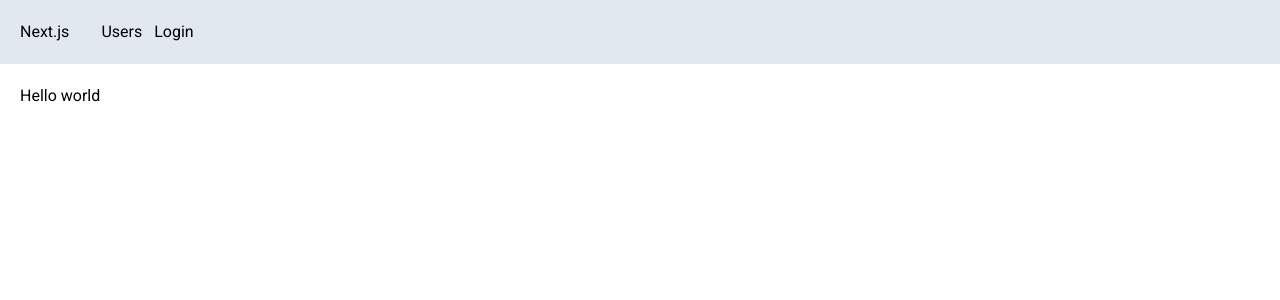
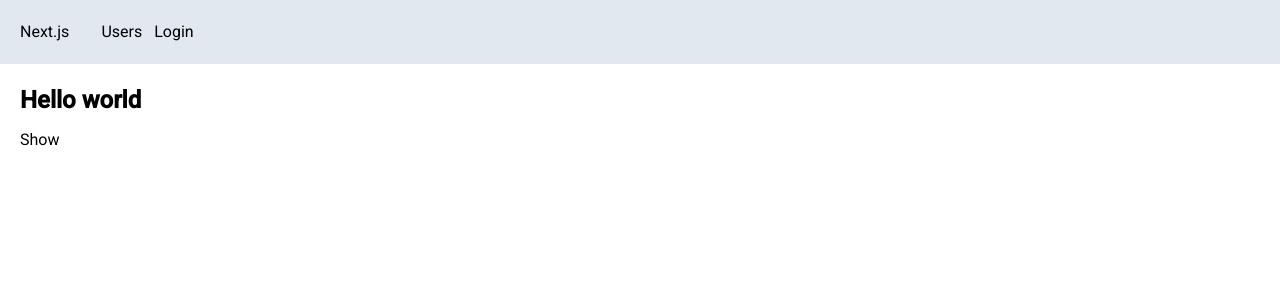
Before and after one commit to Ching0810/next_app, a Next.js app: page / in a window 1280 px wide. Shown: the top 300 px of the page. Built offline with nearby package versions, Linux system fonts and the light colour scheme; no server answers.

Commit message:
finish optimization section

```diff
--- /dev/null
+++ b/app/components/HeavyComponent.tsx
@@ -0,0 +1,9 @@
+import React from 'react'
+
+const HeavyComponent = () => {
+  return (
+    <div>My Heavy Component</div>
+  )
+}
+
+export default HeavyComponent
--- a/app/page.tsx
+++ b/app/page.tsx
@@ -1,19 +1,29 @@
-import Image from 'next/image'
+'use client'
 
-export default async function Home() {
+import React from 'react';
+import _ from 'lodash'
+
+export default function Home() {
 
   return (
     <main className='relative h-screen'>
-      <div>Hello world</div>
-      {/* <Image
-        src="https://bit.ly/react-cover"
-        alt='mountain'
-        fill
-        className='object-cover'
-        sizes='(min-width: 480px) 100vw, (min-width: 768px) 100vw, 33vw'
-        quality={100}
-        priority
-      /> */}
+      <h1>Hello world</h1>
+      <button onClick={async() => {
+        const _ = (await import('lodash')).default
+        const users = [
+          { name: 'c'},
+          { name: 'a'},
+          { name: 'b'}
+        ]
+
+        const sorted = _.sortBy(users, 'name')
+        console.log(sorted)
+      }}>Show</button>
     </main>
   )
 }
+
+// export const metadata = {
+//   title: 'Home',
+//   description: 'Home page',
+// }
--- a/middleware.ts
+++ b/middleware.ts
@@ -1,5 +1,5 @@
 export { default } from 'next-auth/middleware'
 
 export const config = {
-  matcher: ['/dashboard/:path*'],
+  matcher: ['/dashboard/:path*', '/users/:path*'],
 }
--- a/package.json
+++ b/package.json
@@ -22,6 +22,7 @@
     "eslint": "9.18.0",
     "eslint-config-next": "15.1.4",
     "fast-sort": "^3.4.1",
+    "lodash": "^4.17.21",
     "next": "15.1.4",
     "next-auth": "^4.24.11",
     "next-cloudinary": "^6.16.0",
@@ -37,6 +38,7 @@
   },
   "devDependencies": {
     "@types/bcrypt": "^5.0.2",
+    "@types/lodash": "^4.17.14",
     "daisyui": "^4.12.23"
   }
 }
```
Also changed, not shown: 1 other file (tests, documents, lock files or other folders).
